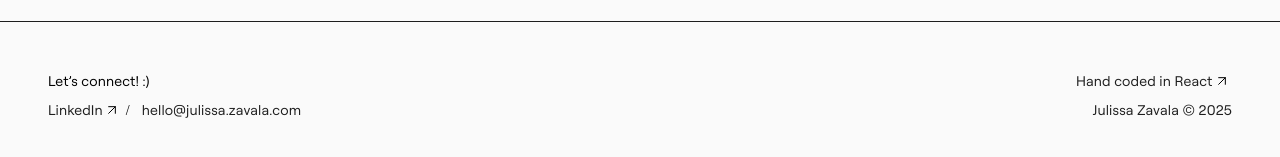
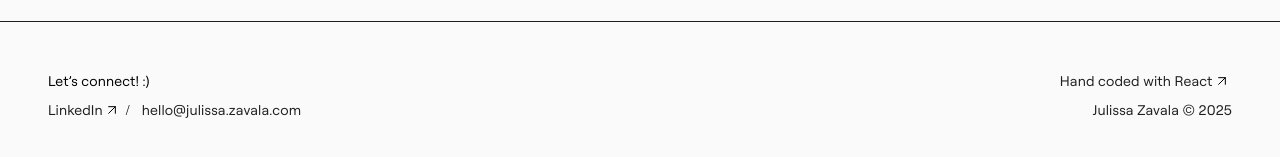
Before and after one commit to julissa-zavala/portfolio-site, a React (Vite) app: page /studentProfile in a window 1280 px wide. Shown: the part 7333-7490 px from the top of the page. Built offline with nearby package versions, Linux system fonts and the light colour scheme; what @shoelace-style/shoelace would draw is missing.

Commit message:
Updated Footer

```diff
--- a/src/components/Footer.jsx
+++ b/src/components/Footer.jsx
@@ -274,7 +274,7 @@ const Footer = ({ containerStyles }) => {
             )
           }
         >
-          Hand coded in React{" "}
+          Hand coded with React{" "}
           <img
             src={diagonalArrowUpIcon}
             alt="Black arrow pointing up to the right diagonally"
```
